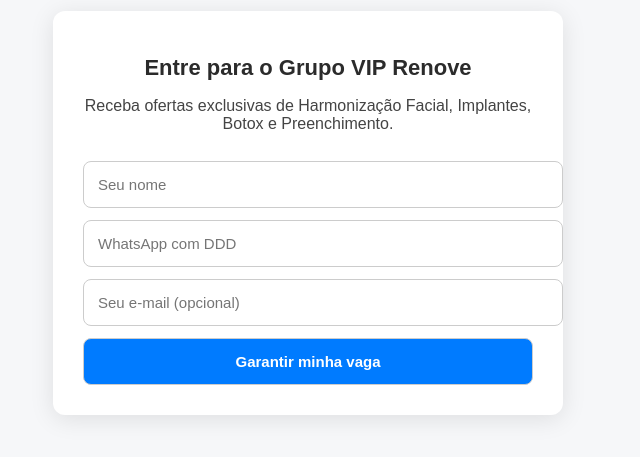
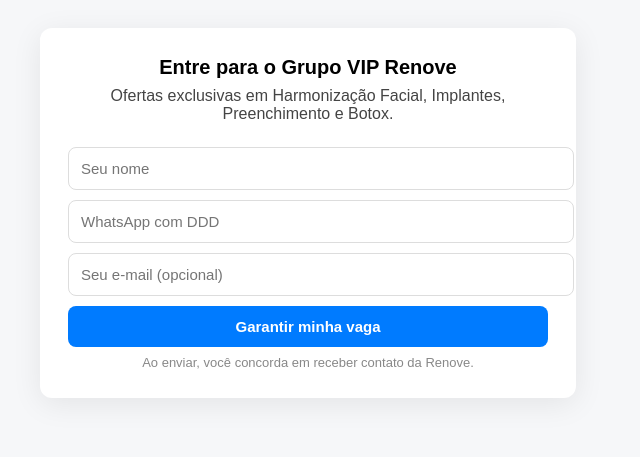
Before and after one commit to ruyfabianoalves/clinicarenovejf, a plain HTML site: page index.html in a window 1280 px wide. Shown: the part 187-644 px from the top of the page, without its empty margins (332-972 px from the left). Drawn offline with Linux system fonts and the light colour scheme.

Commit message:
Update index.html

```diff
--- a/index.html
+++ b/index.html
@@ -1,8 +1,8 @@
 <!DOCTYPE html>
 <html lang="pt-BR">
 <head>
-    <meta charset="UTF-8" />
-    <meta name="viewport" content="width=device-width, initial-scale=1.0" />
+  <meta charset="utf-8" />
+  <meta name="viewport" content="width=device-width,initial-scale=1" />
   <title>Clinica Renove JF - Grupo VIP</title>
 
   <!-- Meta Pixel Code -->
@@ -24,84 +24,99 @@
   <!-- End Meta Pixel Code -->
 
   <style>
-        body {
-            font-family: Arial, sans-serif;
-            background: #f6f7f9;
-            padding: 0;
-            margin: 0;
-            display: flex;
-            justify-content: center;
-            align-items: center;
-            height: 100vh;
+    body{
+      font-family:Arial,Helvetica,sans-serif;
+      background:#f6f7f9;
+      margin:0;
+      display:flex;
+      align-items:center;
+      justify-content:center;
+      height:100vh;
     }
-
-        .container {
-            background: white;
-            width: 90%;
-            max-width: 450px;
-            padding: 30px;
-            border-radius: 12px;
-            box-shadow: 0 4px 25px rgba(0,0,0,0.1);
-            text-align: center;
+    .container{
+      background:#fff;
+      padding:28px;
+      border-radius:12px;
+      box-shadow:0 6px 30px rgba(0,0,0,0.08);
+      max-width:480px;
+      width:92%;
+      text-align:center;
     }
-
-        h1 {
-            font-size: 22px;
-            color: #2b2b2b;
+    h1{font-size:20px;margin:0 0 8px}
+    p{color:#444;margin:0 0 14px}
+    input,button{
+      width:100%;
+      padding:12px;
+      border-radius:8px;
+      border:1px solid #ddd;
+      margin-top:10px;
+      font-size:15px;
     }
-
-        p {
-            font-size: 16px;
-            color: #444;
+    button{
+      background:#007bff;
+      color:#fff;
+      border:0;
+      font-weight:600;
+      cursor:pointer;
     }
-
-        input, button {
-            width: 100%;
-            padding: 14px;
-            margin-top: 12px;
-            border-radius: 8px;
-            border: 1px solid #ccc;
-            font-size: 15px;
-        }
-
-        button {
-            background: #007bff;
-            color: white;
-            cursor: pointer;
-            font-weight: bold;
-        }
-
-        button:hover {
-            background: #005fcc;
+    button:active{transform:translateY(1px)}
+    .small{
+      font-size:13px;
+      color:#888;
+      margin-top:8px;
     }
   </style>
-
 </head>
 <body>
-
   <div class="container">
     <h1>Entre para o Grupo VIP Renove</h1>
-    <p>Receba ofertas exclusivas de Harmonização Facial, Implantes, Botox e Preenchimento.</p>
+    <p>Ofertas exclusivas em Harmonização Facial, Implantes, Preenchimento e Botox.</p>
 
     <form id="leadForm">
-        <input type="text" id="nome" placeholder="Seu nome" required />
-        <input type="text" id="whatsapp" placeholder="WhatsApp com DDD" required />
-        <input type="email" id="email" placeholder="Seu e-mail (opcional)" />
-
+      <input type="text" id="nome" name="nome" placeholder="Seu nome" required />
+      <input type="text" id="whatsapp" name="whatsapp" placeholder="WhatsApp com DDD" required />
+      <input type="email" id="email" name="email" placeholder="Seu e-mail (opcional)" />
       <button type="submit">Garantir minha vaga</button>
     </form>
+
+    <div class="small">Ao enviar, você concorda em receber contato da Renove.</div>
   </div>
 
   <script>
+    // URL do Apps Script (já preenchida)
+    const SCRIPT_URL = "https://script.google.com/macros/s/AKfycbyMIeyzO6Ey3x9dKq9fHLTJeqRAzHcJQ_4w-ZXbtleSyQ4k8406haq2vhCNou9l2l0E/exec";
+
     document.getElementById("leadForm").addEventListener("submit", function(e){
       e.preventDefault();
 
-    fbq('track', 'Lead'); // dispara evento de lead
+      const nome = document.getElementById("nome").value || "";
+      const whatsapp = document.getElementById("whatsapp").value || "";
+      const email = document.getElementById("email").value || "";
 
-    // redirecionamento para o grupo do WhatsApp
+      // dispara Pixel Lead
+      try { fbq('track', 'Lead'); } catch(err){}
+
+      // prepara envio
+      const formData = new FormData();
+      formData.append('nome', nome);
+      formData.append('whatsapp', whatsapp);
+      formData.append('email', email);
+
+      // envia ao Apps Script
+      fetch(SCRIPT_URL, {
+        method: 'POST',
+        mode: 'no-cors',
+        body: formData
+      })
+      .catch(err => {
+        console.warn("Erro no envio:", err);
+      })
+      .finally(() => {
+        // redireciona SEM esperar retorno
         window.location.href = "https://chat.whatsapp.com/JyenpH1G1ML3oB8t2sftTH";
       });
+
+    });
   </script>
-
 </body>
 </html>
```
Lines whose indentation alone changed are shown as unchanged.
